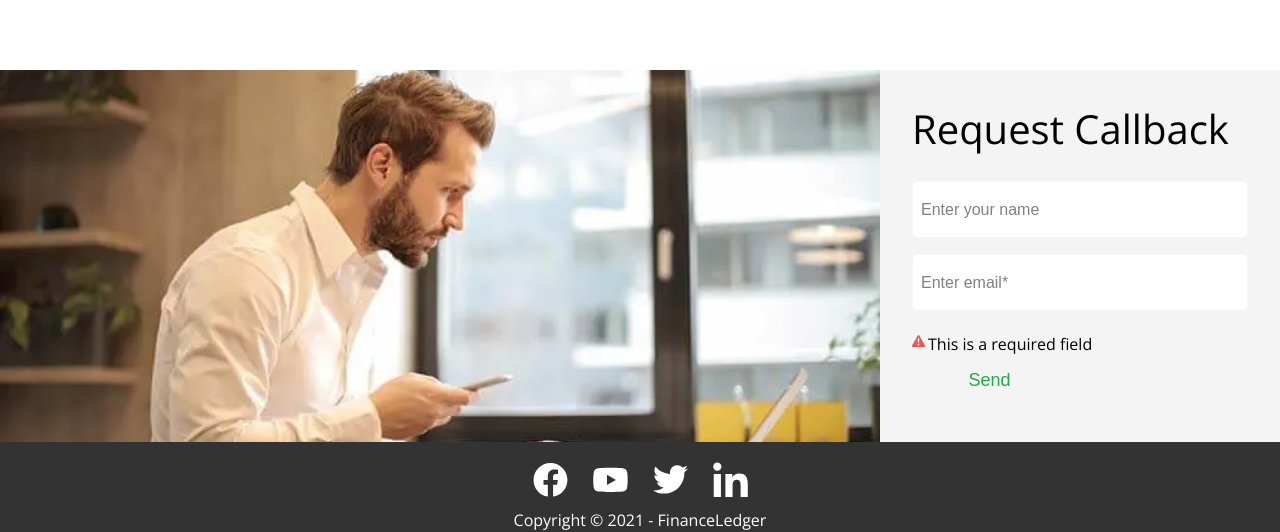
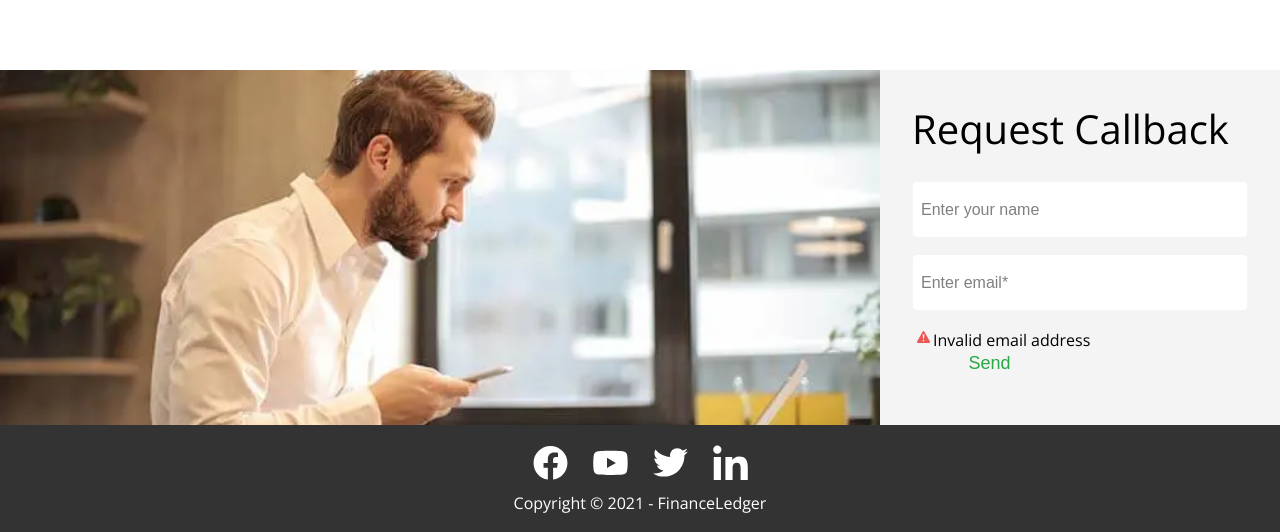
Before and after one commit to jokerav/go_web, a React (Create React App) app: page / in a window 1280 px wide. Both pictures are taken after a click on the button "Send". Shown: the part 3415-3947 px from the top of the page. Built offline with nearby package versions, Linux system fonts and the light colour scheme.

Commit message:
error in form

```diff
--- a/src/Components/contact/contact.css
+++ b/src/Components/contact/contact.css
@@ -1,4 +1,5 @@
 .contact {
+  background-color: rgb(244, 244, 244);
   padding-bottom: 25px;
 }
 @media screen and (min-width: 768px) {
@@ -30,7 +31,6 @@
 
 .contact-container {
   box-sizing: border-box;
-  background-color: rgb(244, 244, 244);
   width: 100%;
 }
 @media screen and (min-width: 768px) {
@@ -138,4 +138,20 @@
   color: rgb(40, 167, 69);
 }
 
+.inputs-container {
+  position: relative;
+}
+
+.err-name {
+  position: absolute;
+  top: 60px;
+  left: 5px;
+}
+
+.err-email {
+  position: absolute;
+  top: 150px;
+  left: 5px;
+}
+
 /*# sourceMappingURL=contact.css.map */
--- a/src/Components/contact/contact.js
+++ b/src/Components/contact/contact.js
@@ -32,26 +32,26 @@ const Contact = () => {
                       data-netlify="true" data-netlify-honeypot="bot-field">
                     <input type="hidden" name="form-name" value="contact"/>
                     <p className='form-title'>Request Callback</p>
+                    <div className='inputs-container'>
                     <input
-                        name='name'
                         className='form-input input-name'
                         id="name"
                         name="name"
                         onChange={formik.handleChange}
                         value={formik.values.name}
                     />
-                    {formik.touched.lastName && formik.errors.lastName ? (
-                        <div>{formik.errors.name}</div>
+                    {formik.touched.name && formik.errors.name ? (
+                        <div className='err-name'>{formik.errors.name}</div>
                     ) : null}
                     <input name='email'
                            className='form-input input-email'
                            id="email"
-                           name="email"
                            onChange={formik.handleChange}
                            value={formik.values.email}/>
                     {formik.touched.email && formik.errors.email ? (
-                        <div><WarningIcon/><span>This is a required field</span></div>
+                        <div className='err-email'><WarningIcon/><span>{formik.errors.email}</span></div>
                     ) : null}
+                    </div>
                     <Button type='submit' nameClass='contactsBtn'>Send</Button>
                 </form>
             </Container>
--- a/src/Components/contact/contact.scss
+++ b/src/Components/contact/contact.scss
@@ -1,6 +1,7 @@
 @import "../../vars";
 
 .contact {
+  background-color: $bcg-dark;
   padding-bottom: 25px;
   @media screen and (min-width: 768px) {
     display: flex;
@@ -30,7 +31,7 @@
 }
 .contact-container {
   box-sizing: border-box;
-  background-color: $bcg-dark;
+
   width: 100%;
   @media screen and (min-width: 768px) {
     width: 400px;
@@ -71,7 +72,6 @@
 .form-input {
   display: block;
   width: 100%;
-
   border: 1px solid $input-border;
   border-radius: 5px;
   padding: 16px 8px 16px 8px;
@@ -82,6 +82,7 @@
   text-align: left;
   outline: none;
   box-sizing: border-box;
+
   @media screen and (min-width: 768px) {
     font-size: 16px;
   }
@@ -119,3 +120,16 @@
     color: $accent-green;
   }
 }
+.inputs-container{
+position: relative;
+}
+.err-name{
+  position: absolute;
+  top: 60px;
+  left: 5px;
+}
+.err-email{
+  position: absolute;
+  top: 150px;
+  left: 5px;
+}
```
Also changed, not shown: 1 other file (tests, documents, lock files or other folders).
